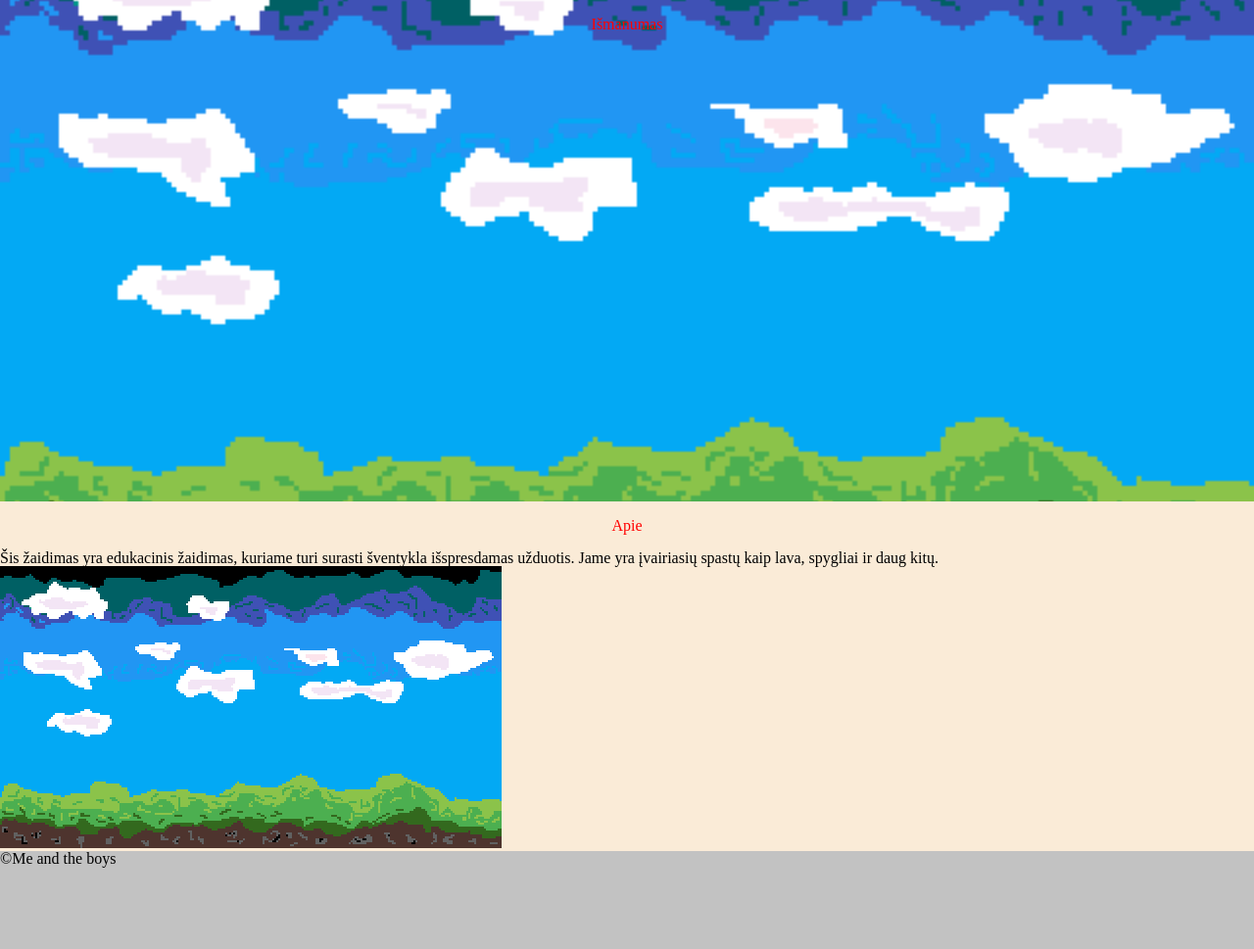
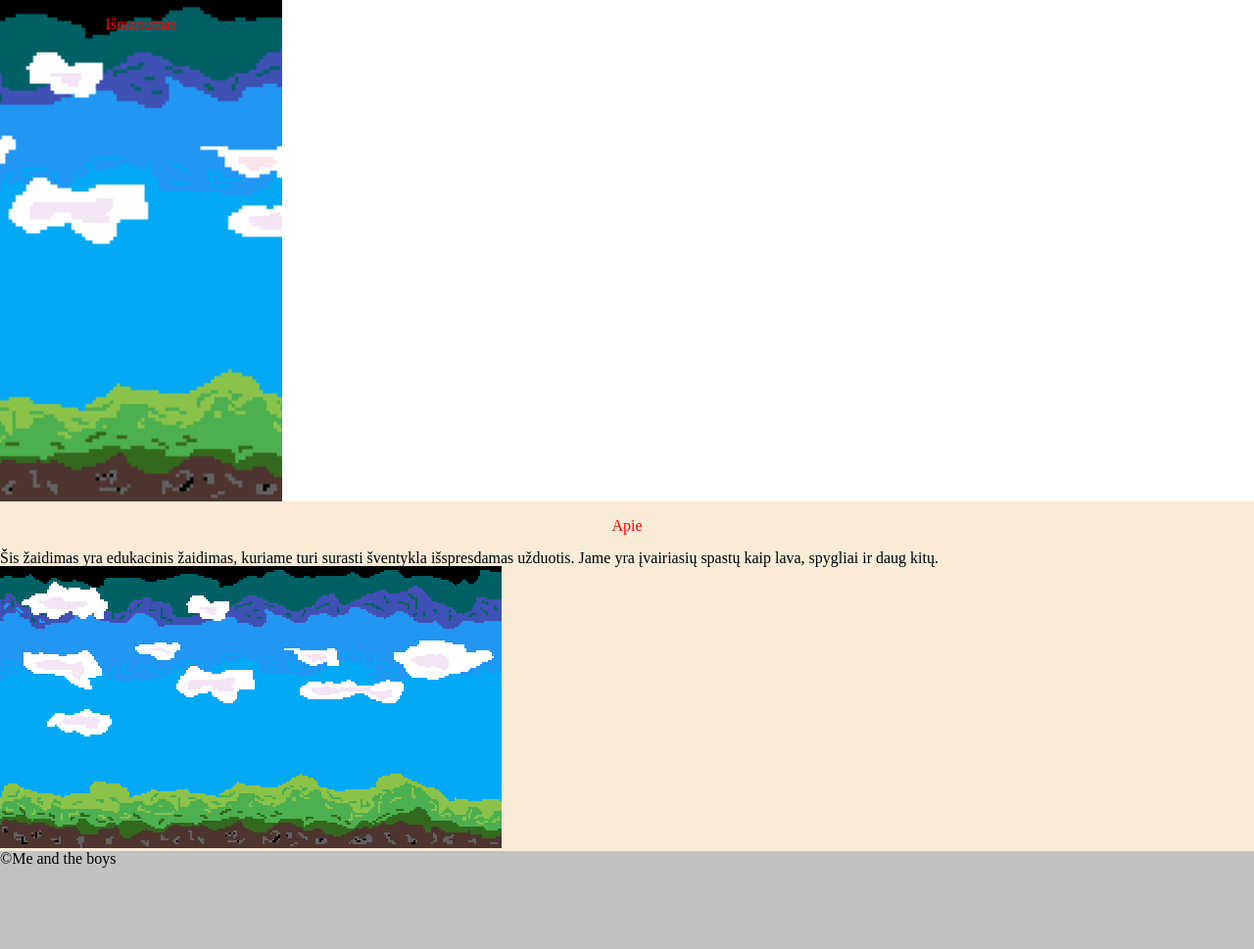
Before and after one commit to devilnoob999/Frends-of-MatasDevil, a plain HTML site: page index.html in a window 1280 px wide. Shown: the whole page at 98% size. Drawn offline with Linux system fonts and the light colour scheme; files whose address does not match are found by name.

Commit message:
Update style.css

```diff
--- a/style.css
+++ b/style.css
@@ -53,7 +53,7 @@ table {
 
 
 header{
-    width: 100%;
+    width: 288px;
     height: 512px;
     background-image: url('sviesa.png');
     background-position:center;
```
